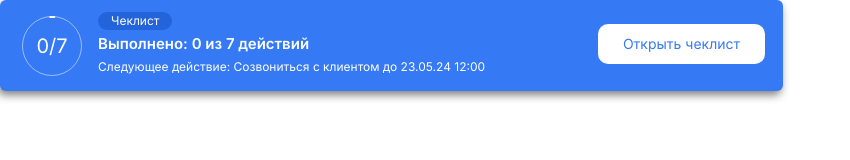
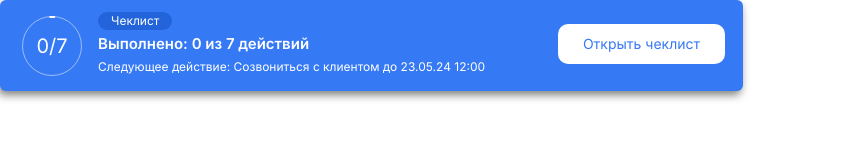
Before and after one commit to DocMoro/Stworka, a plain HTML site: page index.html in a window 1280 px wide. Shown: the whole page, without its empty margins (0-850 px from the left). Drawn offline with Linux system fonts and the light colour scheme; files whose address does not match are found by name.

Commit message:
fix: adaptiv fix

```diff
--- a/block/check-list/__button/check-list__button.css
+++ b/block/check-list/__button/check-list__button.css
@@ -3,6 +3,7 @@
   font-size: 1.4rem;
   line-height: 2rem;
   color: var(--color-blue);
+  text-wrap: nowrap;
 
   padding: 10px 25px;
   border-radius: 10px;
--- a/block/check-list/check-list.css
+++ b/block/check-list/check-list.css
@@ -7,6 +7,7 @@
   justify-content: space-between;
   align-items: center;
 
+  box-sizing: border-box;
   background-color: var(--color-blue);
   border-radius: 6px;
   box-shadow: -2px 4px 8px rgba(0, 0, 0, .5);
```
